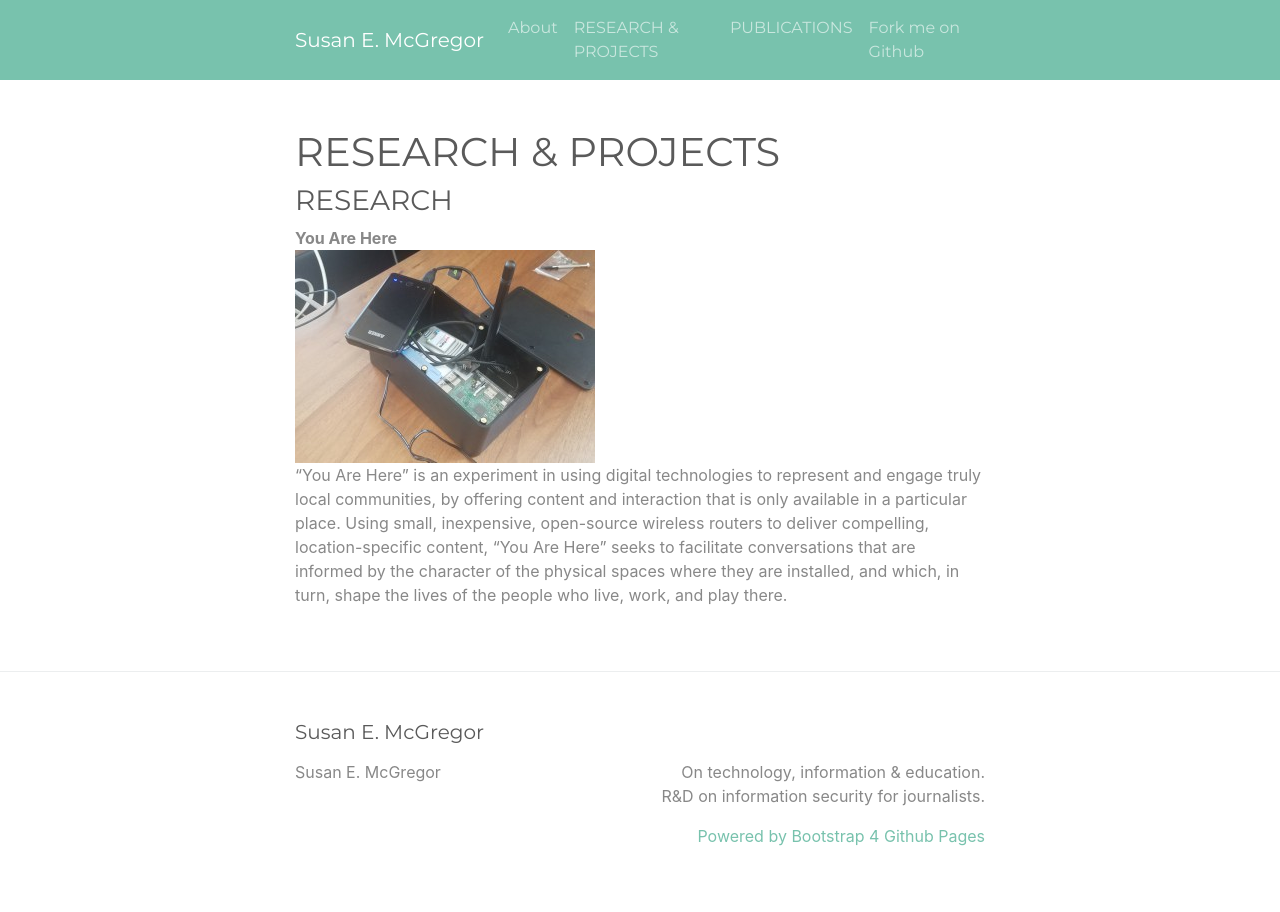
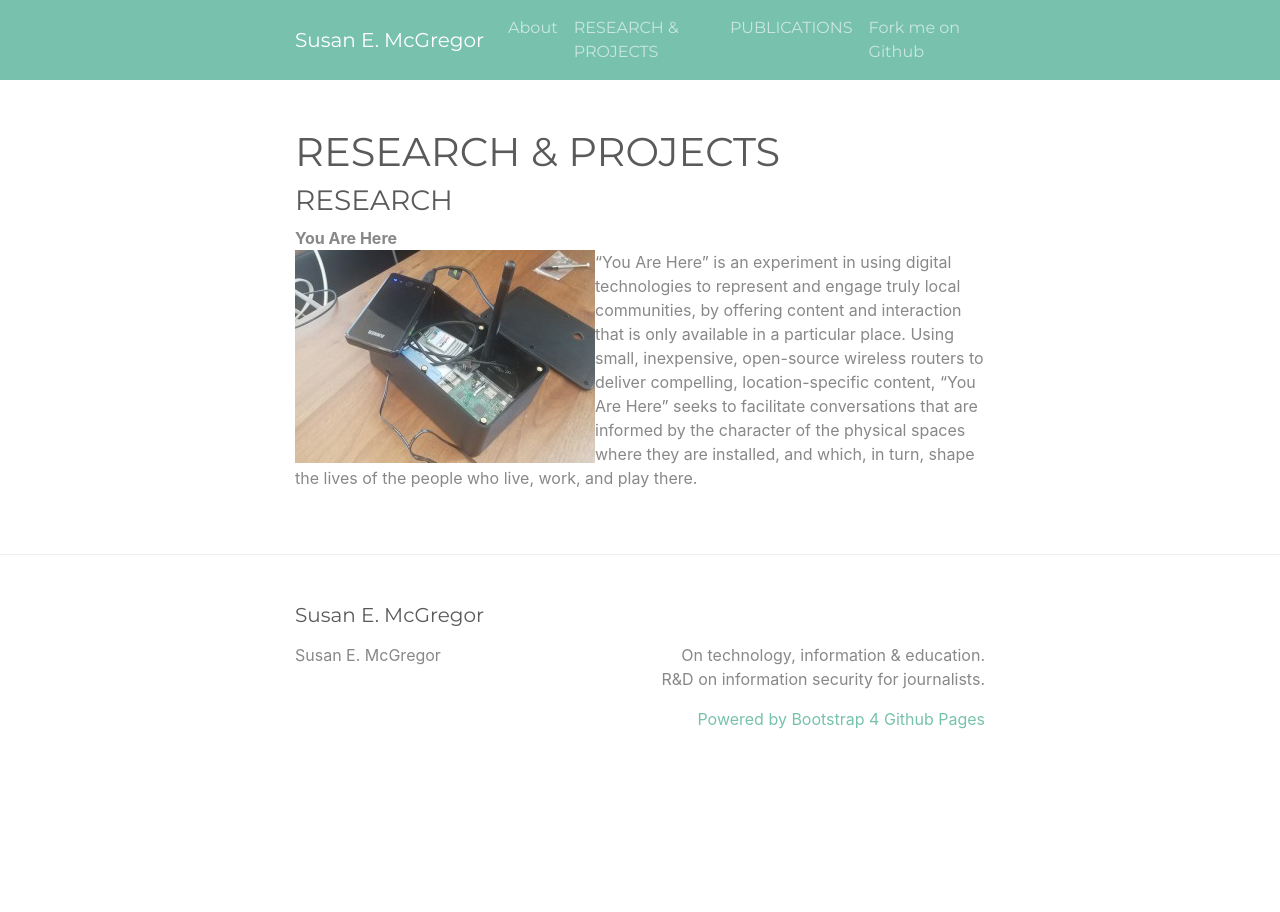
Before and after one commit to susanemcg/susanemcg.github.io, a Jekyll site: the page built from research.md, in a window 1280 px wide. Built offline with Jekyll 4.4.1, drawn with Linux system fonts in a browser that asks for light colours.

Commit message:
Update research.md

```diff
--- a/research.md
+++ b/research.md
@@ -6,4 +6,4 @@ title: RESEARCH & PROJECTS
 ### RESEARCH
 <div>
   <b>You Are Here</b><br/>
-  <div><img src="images/DeviceWeb-300x213.jpg" float="left" align="top"/></div><p>“You Are Here” is an experiment in using digital technologies to represent and engage truly local communities, by offering content and interaction that is only available in a particular place. Using small, inexpensive, open-source wireless routers to deliver compelling, location-specific content, “You Are Here” seeks to facilitate conversations that are informed by the character of the physical spaces where they are installed, and which, in turn, shape the lives of the people who live, work, and play there.</p></div>
+  <div><img src="images/DeviceWeb-300x213.jpg" style="float:left;"/></div><p>“You Are Here” is an experiment in using digital technologies to represent and engage truly local communities, by offering content and interaction that is only available in a particular place. Using small, inexpensive, open-source wireless routers to deliver compelling, location-specific content, “You Are Here” seeks to facilitate conversations that are informed by the character of the physical spaces where they are installed, and which, in turn, shape the lives of the people who live, work, and play there.</p></div>
```
